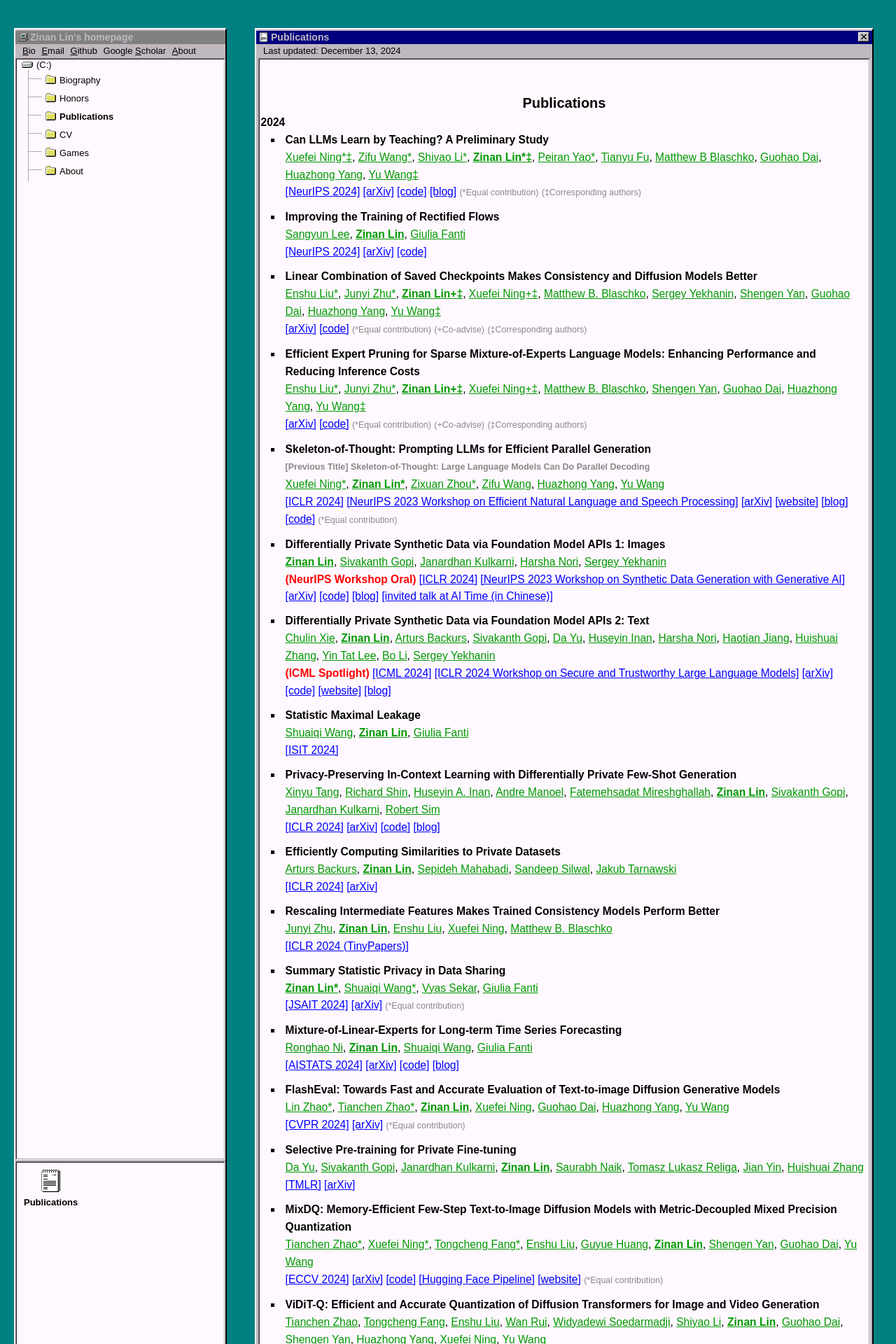
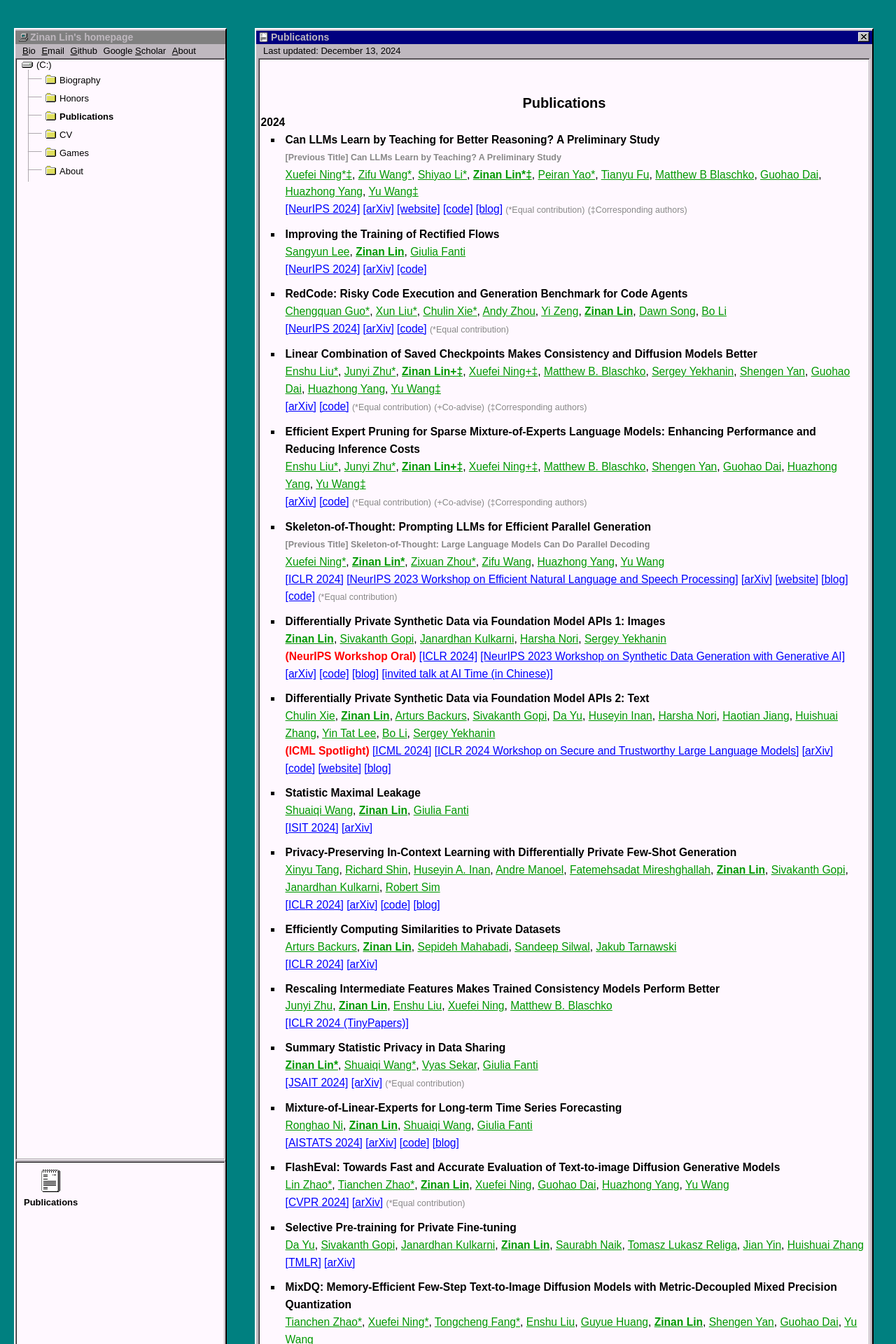
Before and after one commit to fjxmlzn/fjxmlzn.github.io, a Jekyll site: the page built from _publications/publications.html, in a window 1280 px wide. Shown: the top 1920 px of the page at 70% size. Built offline with Jekyll 4.4.1, drawn with Linux system fonts in a browser that asks for light colours; some of the changed text lies outside the part shown.

Commit message:
update publications

```diff
--- a/_publications/publications.html
+++ b/_publications/publications.html
@@ -71,7 +71,8 @@ permalink: /publications/index.html
 <span class="publication_year">2024</span>
 <ul>
     <li class='publication_li'>
-        <span class='publication_title'>Can LLMs Learn by Teaching? A Preliminary Study</span>
+        <span class='publication_title'>Can LLMs Learn by Teaching for Better Reasoning? A Preliminary Study </span>
+        <span class='publication_alternative_title'>[Previous Title] Can LLMs Learn by Teaching? A Preliminary Study</span>
         <span class="publication_author">
             <a href="#">Xuefei Ning*‡</a>,
             <a href="#">Zifu Wang*</a>,
@@ -85,10 +86,13 @@ permalink: /publications/index.html
             <a href="#">Yu Wang‡</a>
         </span>
         <span class='publication_journal'>
-            <a href="#" target="_blank">[NeurIPS 2024]</a>
+            <a href="https://openreview.net/forum?id=0ZZMUjZJYF" target="_blank">[NeurIPS 2024]</a>
         </span>
         <span class='publication_journal'>
             <a href="https://arxiv.org/abs/2406.14629" target="_blank">[arXiv]</a>
+        </span>
+        <span class='publication_journal'>
+            <a href="https://sites.google.com/view/llm-learning-by-teaching" target="_blank">[website]</a>
         </span>
         <span class='publication_journal'>
             <a href="https://github.com/imagination-research/lbt" target="_blank">[code]</a>
@@ -115,6 +119,29 @@ permalink: /publications/index.html
         <span class='publication_journal'>
             <a href="https://github.com/sangyun884/rfpp" target="_blank">[code]</a>
         </span>
+    </li>
+    <li class='publication_li'>
+        <span class='publication_title'>RedCode: Risky Code Execution and Generation Benchmark for Code Agents </span>
+        <span class="publication_author">
+            <a href="#">Chengquan Guo*</a>,
+            <a href="#">Xun Liu*</a>,
+            <a href="#">Chulin Xie*</a>,
+            <a href="#">Andy Zhou</a>,
+            <a href="#">Yi Zeng</a>,
+            <span class="publication_me"><a href="https://zinanlin.me/" target="_blank">Zinan Lin</a></span>,
+            <a href="#">Dawn Song</a>,
+            <a href="#">Bo Li</a>
+        </span>
+        <span class='publication_journal'>
+            <a href="#" target="_blank">[NeurIPS 2024]</a>
+        </span>
+        <span class='publication_journal'>
+            <a href="https://arxiv.org/abs/2411.07781" target="_blank">[arXiv]</a>
+        </span>
+        <span class='publication_journal'>
+            <a href="https://github.com/AI-secure/RedCode" target="_blank">[code]</a>
+        </span>
+        <span class="publication_note">(*Equal contribution)</span>
     </li>
     <li class='publication_li'>
         <span class='publication_title'>Linear Combination of Saved Checkpoints Makes Consistency and Diffusion Models Better</span>
@@ -245,7 +272,7 @@ permalink: /publications/index.html
             (ICML Spotlight)
         </span>
         <span class='publication_journal'>
-            <a href="#" target="_blank">[ICML 2024]</a>
+            <a href="https://proceedings.mlr.press/v235/xie24g.html" target="_blank">[ICML 2024]</a>
         </span>
         <span class='publication_journal'>
             <a href="https://openreview.net/forum?id=jnF53uXmBS" target="_blank">[ICLR 2024 Workshop on Secure and Trustworthy Large Language Models]</a>
@@ -271,7 +298,10 @@ permalink: /publications/index.html
             <a href="https://www.andrew.cmu.edu/user/gfanti/" target="_blank">Giulia Fanti</a>
         </span>
         <span class='publication_journal'>
-            <a href="#" target="_blank">[ISIT 2024]</a>
+            <a href="https://cmsworkshops.com/ISIT2024/view_paper.php?PaperNum=2079" target="_blank">[ISIT 2024]</a>
+        </span>
+        <span class='publication_journal'>
+            <a href="https://arxiv.org/abs/2411.18531" target="_blank">[arXiv]</a>
         </span>
     </li>
     <li class='publication_li'>
@@ -338,7 +368,7 @@ permalink: /publications/index.html
             <a href="https://www.andrew.cmu.edu/user/gfanti/" target="_blank">Giulia Fanti</a>
         </span>
         <span class='publication_journal'>
-            <a href="#" target="_blank">[JSAIT 2024]</a>
+            <a href="https://ieeexplore.ieee.org/document/10536016" target="_blank">[JSAIT 2024]</a>
         </span>
         <span class='publication_journal'>
             <a href="https://arxiv.org/abs/2303.02014" target="_blank">[arXiv]</a>
@@ -378,7 +408,7 @@ permalink: /publications/index.html
             <a href="#">Yu Wang</a>
         </span>
         <span class='publication_journal'>
-            <a href="#" target="_blank">[CVPR 2024]</a>
+            <a href="https://openaccess.thecvf.com/content/CVPR2024/papers/Zhao_FlashEval_Towards_Fast_and_Accurate_Evaluation_of_Text-to-image_Diffusion_Generative_CVPR_2024_paper.pdf" target="_blank">[CVPR 2024]</a>
         </span>
         <span class='publication_journal'>
             <a href="https://arxiv.org/abs/2403.16379" target="_blank">[arXiv]</a>
@@ -418,7 +448,7 @@ permalink: /publications/index.html
             <a href="#">Yu Wang</a>
         </span>
         <span class='publication_journal'>
-            <a href="#" target="_blank">[ECCV 2024]</a>
+            <a href="https://www.ecva.net/papers/eccv_2024/papers_ECCV/papers/02212.pdf" target="_blank">[ECCV 2024]</a>
         </span>
         <span class='publication_journal'>
             <a href="https://arxiv.org/abs/2405.17873" target="_blank">[arXiv]</a>
@@ -458,6 +488,19 @@ permalink: /publications/index.html
         </span>
         <span class='publication_journal'>
             <a href="https://a-suozhang.xyz/viditq.github.io/" target="_blank">[website]</a>
+        </span>
+    </li>
+    <li class='publication_li'>
+        <span class='publication_title'>Inferentially-Private Private Information</span>
+        <span class="publication_author">
+            <a href="#">Shuaiqi Wang</a>,
+            <a href="#">Shuran Zheng</a>,
+            <span class="publication_me"><a href="https://zinanlin.me/" target="_blank">Zinan Lin</a></span>,
+            <a href="#">Giulia Fanti</a>,
+            <a href="#">Zhiwei Steven Wu</a>
+        </span>
+        <span class='publication_journal'>
+            <a href="https://arxiv.org/abs/2410.17095" target="_blank">[arXiv]</a>
         </span>
     </li>
 </ul>
```
